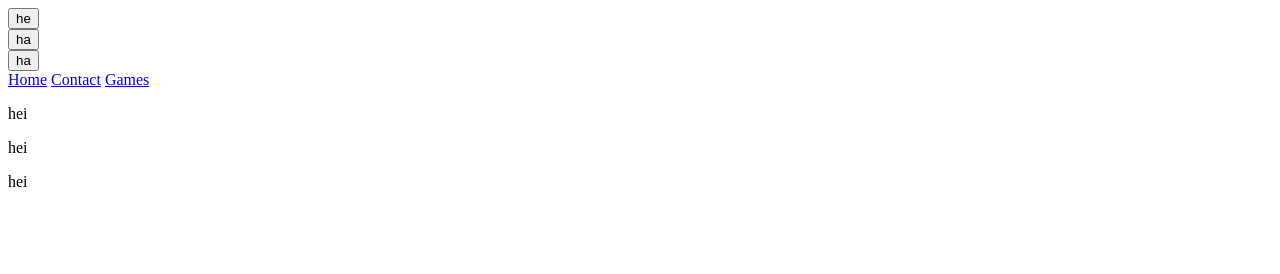
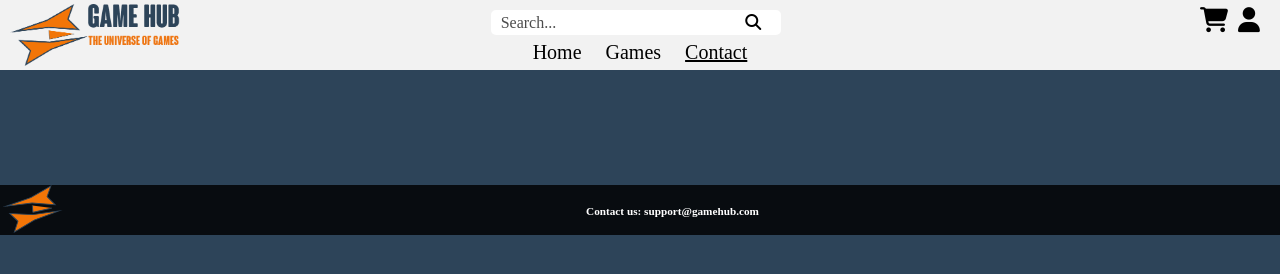
Before and after one commit to larssandell/gamehub, a plain HTML site: page pages/contact.html in a window 1280 px wide. Drawn offline with Linux system fonts and the light colour scheme.

Commit message:
game ferdig
lagt inn header og footer i contact og account og contact.css

```diff
--- a/pages/contact.html
+++ b/pages/contact.html
@@ -5,35 +5,93 @@
             src="https://kit.fontawesome.com/cabc9b3888.js"
             crossorigin="anonymous"
         ></script>
-        <!-- <link rel="stylesheet" href="stylesheet.css" /> -->
-        <link rel="stylesheet" href="/grid.css" />
+        <link rel="stylesheet" href="../stylesheet.css" />
+        <link rel="icon" href="../images/logo/icon-final.png" />
         <meta charset="UTF-8" />
         <meta http-equiv="X-UA-Compatible" content="IE=edge" />
         <meta name="viewport" content="width=device-width, initial-scale=1.0" />
         <meta name="description" content="Buy sell games good price" />
         <meta name="keywords" content="buy, sell, games, cheep" />
-        <title>GAME HUB - The Universe Of Games - Contact</title>
+        <title>GAME HUB - The Universe Of Games</title>
     </head>
-    <body class="contact-grid">
-        <header class="contact-header">
-            <div class="header-left">
-                <div><button>he</button></div>
+    <body>
+        <header>
+            <div class="grid-header">
+                <div class="grid-logo">
+                    <a href="#">
+                        <img
+                            class="logo"
+                            src="../images/logo/logofullsize-v2.png"
+                            alt="site logo"
+                        />
+                    </a>
+                </div>
+                <div class="grid-search">
+                    <form id="search-bar">
+                        <input
+                            type="text"
+                            id="search"
+                            name="q"
+                            placeholder="Search..."
+                        />
+                        <button><i class="fas fa-search"></i></button>
+                    </form>
+                </div>
+                <div class="grid-menu">
+                    <div class="navigation">
+                        <label for="user"><i class="fas fa-user"></i></label>
+                        <label for="basket"
+                            ><i class="fas fa-shopping-cart"></i
+                        ></label>
+                        <label for="hamburger-menu"
+                            ><i class="fas fa-bars"></i>
+                        </label>
+                        <input type="checkbox" id="hamburger-menu" />
+                        <nav class="menu">
+                            <ul>
+                                <li>
+                                    <a href="../index.html">Home</a>
+                                </li>
+                                <li><a href="gamelist.html">Games</a></li>
+                                <li>
+                                    <a class="active" href="contact.html"
+                                        >Contact</a
+                                    >
+                                </li>
+                            </ul>
+                        </nav>
+                    </div>
+                </div>
+                <div class="inlinemenu">
+                    <nav class="menu-inline">
+                        <ul>
+                            <li>
+                                <a href="../index.html">Home</a>
+                            </li>
+                            <li><a href="gamelist.html">Games</a></li>
+                            <li>
+                                <a class="active" href="contact.html"
+                                    >Contact</a
+                                >
+                            </li>
+                        </ul>
+                    </nav>
+                </div>
             </div>
-            <div class="header-center">
-                <div class="center-a"><button>ha</button></div>
+        </header>
+        <main>
+            <div class="content"></div>
+        </main>
+        <footer class="footer">
+            <div class="footer-logo">
+                <img src="../images/logo/Logo-final.svg" />
             </div>
-            <div class="header-right"><button>ha</button></div>
-        </header>
-        <div class="contact-menubar">
-            <div></div>
-            <div>
-                <a href="#">Home</a>
-                <a href="#">Contact</a>
-                <a href="#">Games</a>
+            <div class="footer-info">
+                <h3>
+                    Contact us:
+                    <a href="mailto:support@gamehub.com">support@gamehub.com</a>
+                </h3>
             </div>
-        </div>
-        <aside class="contact-aside"><p>hei</p></aside>
-        <main class="contact-main"><p>hei</p></main>
-        <footer class="contact-footer"><p>hei</p></footer>
+        </footer>
     </body>
 </html>
--- a/stylesheet.css
+++ b/stylesheet.css
@@ -71,7 +71,7 @@ header {
 #search-bar {
     align-content: center;
     position: relative;
-    height: 3vh;
+    height: 25px;
     width: 80%;
     margin-top: 10px;
 }
@@ -331,6 +331,7 @@ footer img {
     text-align: center;
     transition: all 0.5s;
     user-select: none;
+    padding-top: 13px;
 }
 .buy-button:hover {
     box-shadow: rgba(242, 117, 7, 0.658) 0 1px 30px;
@@ -485,7 +486,6 @@ footer img {
     }
     .buy-button {
         height: 3rem;
-        padding: 0 1.6rem;
     }
     .game-price {
         padding-top: 96px;
```
Also changed, not shown: css/game.css (+39 -97 lines), pages/account.html (+5 -5 lines), pages/game.html (+8 -4 lines), css/account.css (added).
